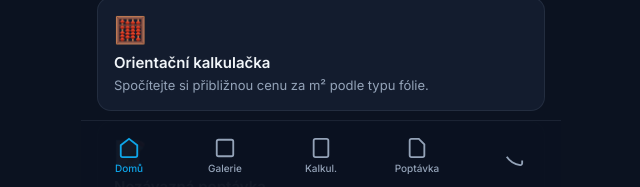
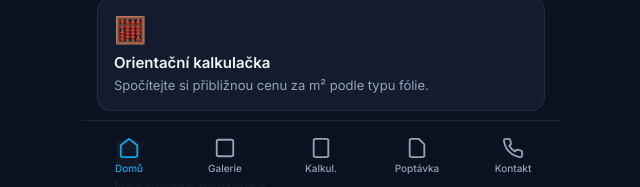
Before and after one commit to stanpa1212aaa-source/nstropy-app, a plain HTML site: page index.html in a window 1280 px wide. Shown: the part 610-797 px from the top of the page, 319-959 px from the left. Drawn offline with Linux system fonts and the light colour scheme.

Commit message:
Update contact button SVG icon in index.html

```diff
--- a/index.html
+++ b/index.html
@@ -285,7 +285,7 @@
         <span>Poptávka</span>
       </button>
       <button class="nav-item" data-page="kontakt" onclick="showPage('kontakt')">
-        <svg width="22" height="22" viewBox="0 0 24 24" fill="none" stroke="currentColor" stroke-width="2"><path d="M22 16.92v3a2 2 0 0 1-2.18 2 19.79 19.79 0 0 1-8.63-3.07 19.5 19.5 0 0 1-6-6 19[...]/></svg>
+        <svg width="22" height="22" viewBox="0 0 24 24" fill="none" stroke="currentColor" stroke-width="2"><path d="M22 16.92v3a2 2 0 0 1-2.18 2 19.79 19.79 0 0 1-8.63-3.07 19.5 19.5 0 0 1-6-6A19.79 19.79 0 0 1 2.12 4.18 2 2 0 0 1 4.11 2h3a2 2 0 0 1 2 1.72c.12.9.33 1.78.62 2.63a2 2 0 0 1-.45 2.11L8 9.73a16 16 0 0 0 6 6l1.27-1.27a2 2 0 0 1 2.11-.45c.85.29 1.73.5 2.63.62A2 2 0 0 1 22 16.92z"/></svg>
         <span>Kontakt</span>
       </button>
     </nav>
```
